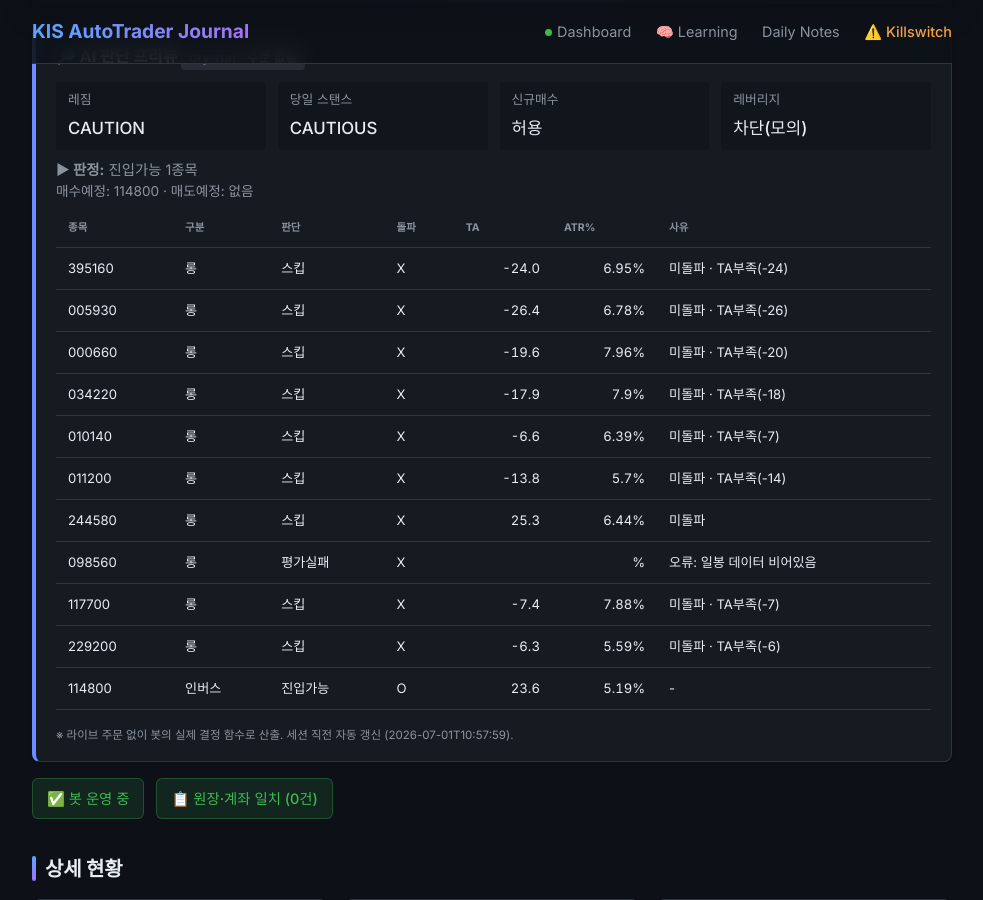
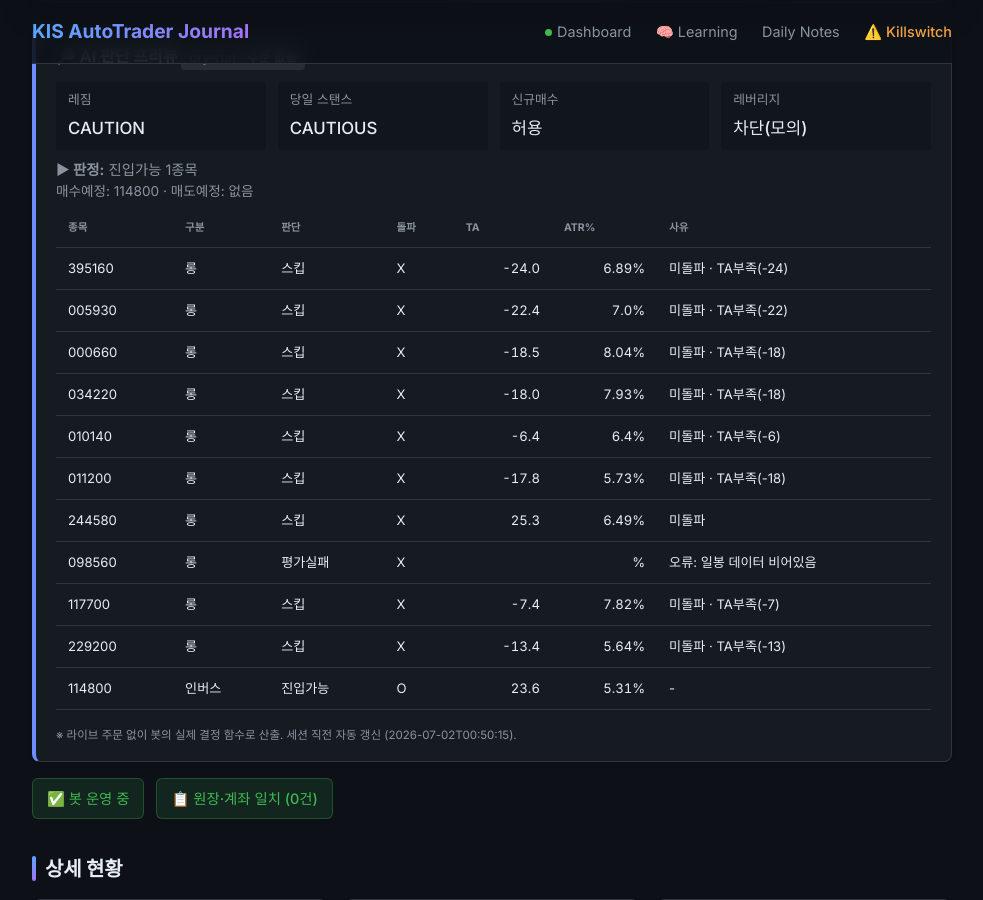
Before and after one commit to BudongJW/kis-trading-journal, a Jekyll site: the page built from index.html, in a window 1280 px wide and 900 px high, scrolled down 351 px. Shown: the whole window, without its empty margins (148-1131 px from the left). Built offline with Jekyll 4.4.1, drawn with Linux system fonts in a browser that asks for light colours; nearby versions of some CDN libraries.

Commit message:
auto: dry-run preview 07-01 15:51Z

```diff
--- a/_data/dry_run.json
+++ b/_data/dry_run.json
@@ -1,5 +1,5 @@
 {
-  "generated_at": "2026-07-01T10:57:59",
+  "generated_at": "2026-07-02T00:50:15",
   "mode": "DRY-RUN (읽기 전용, 주문 없음)",
   "market": {
     "regime": "CAUTION",
@@ -25,7 +25,7 @@
     {
       "symbol": "114800",
       "qty": 276,
-      "price": 934,
+      "price": 927,
       "would_sell": false,
       "reason": ""
     }
@@ -37,7 +37,7 @@
       "decision": "스킵",
       "breakout": false,
       "ta": -24.0,
-      "atr_pct": 6.95,
+      "atr_pct": 6.89,
       "fee_gate_ok": true,
       "why_skip": "미돌파 · TA부족(-24)"
     },
@@ -46,28 +46,28 @@
       "type": "롱",
       "decision": "스킵",
       "breakout": false,
-      "ta": -26.4,
-      "atr_pct": 6.78,
+      "ta": -22.4,
+      "atr_pct": 7.0,
       "fee_gate_ok": true,
-      "why_skip": "미돌파 · TA부족(-26)"
+      "why_skip": "미돌파 · TA부족(-22)"
     },
     {
       "symbol": "000660",
       "type": "롱",
       "decision": "스킵",
       "breakout": false,
-      "ta": -19.6,
-      "atr_pct": 7.96,
+      "ta": -18.5,
+      "atr_pct": 8.04,
       "fee_gate_ok": true,
-      "why_skip": "미돌파 · TA부족(-20)"
+      "why_skip": "미돌파 · TA부족(-18)"
     },
     {
       "symbol": "034220",
       "type": "롱",
       "decision": "스킵",
       "breakout": false,
-      "ta": -17.9,
-      "atr_pct": 7.9,
+      "ta": -18.0,
+      "atr_pct": 7.93,
       "fee_gate_ok": true,
       "why_skip": "미돌파 · TA부족(-18)"
     },
@@ -76,20 +76,20 @@
       "type": "롱",
       "decision": "스킵",
       "breakout": false,
-      "ta": -6.6,
-      "atr_pct": 6.39,
+      "ta": -6.4,
+      "atr_pct": 6.4,
       "fee_gate_ok": true,
-      "why_skip": "미돌파 · TA부족(-7)"
+      "why_skip": "미돌파 · TA부족(-6)"
     },
     {
       "symbol": "011200",
       "type": "롱",
       "decision": "스킵",
       "breakout": false,
-      "ta": -13.8,
-      "atr_pct": 5.7,
+      "ta": -17.8,
+      "atr_pct": 5.73,
       "fee_gate_ok": true,
-      "why_skip": "미돌파 · TA부족(-14)"
+      "why_skip": "미돌파 · TA부족(-18)"
     },
     {
       "symbol": "244580",
@@ -97,7 +97,7 @@
       "decision": "스킵",
       "breakout": false,
       "ta": 25.3,
-      "atr_pct": 6.44,
+      "atr_pct": 6.49,
       "fee_gate_ok": true,
       "why_skip": "미돌파"
     },
@@ -113,7 +113,7 @@
       "decision": "스킵",
       "breakout": false,
       "ta": -7.4,
-      "atr_pct": 7.88,
+      "atr_pct": 7.82,
       "fee_gate_ok": true,
       "why_skip": "미돌파 · TA부족(-7)"
     },
@@ -122,10 +122,10 @@
       "type": "롱",
       "decision": "스킵",
       "breakout": false,
-      "ta": -6.3,
-      "atr_pct": 5.59,
+      "ta": -13.4,
+      "atr_pct": 5.64,
       "fee_gate_ok": true,
-      "why_skip": "미돌파 · TA부족(-6)"
+      "why_skip": "미돌파 · TA부족(-13)"
     },
     {
       "symbol": "114800",
@@ -134,14 +134,14 @@
       "decision": "진입가능",
       "breakout": true,
       "ta": 23.6,
-      "atr_pct": 5.19,
+      "atr_pct": 5.31,
       "fee_gate_ok": true,
       "why_skip": "-"
     }
   ],
   "gap_recovery": {
     "enabled_live": true,
-    "now_kst": "10:58",
+    "now_kst": "00:50",
     "window": "09:00~09:20",
     "candidates": [
       {
@@ -149,7 +149,7 @@
         "name": "KODEX 미국나스닥100TR",
         "decision": "스킵",
         "gap_open_pct": 0.14,
-        "intraday_pct": -3.38,
+        "intraday_pct": -1.71,
         "in_window": false,
         "reason": "촉발 없음(오버나이트=normal≠aggressive_buy)"
       },
@@ -158,7 +158,7 @@
         "name": "삼성전자",
         "decision": "스킵",
         "gap_open_pct": 0.15,
-        "intraday_pct": -4.93,
+        "intraday_pct": -5.98,
         "in_window": false,
         "reason": "촉발 없음(오버나이트=normal≠aggressive_buy)"
       },
@@ -167,7 +167,7 @@
         "name": "SK하이닉스",
         "decision": "스킵",
         "gap_open_pct": 0.57,
-        "intraday_pct": -4.24,
+        "intraday_pct": -3.94,
         "in_window": false,
         "reason": "촉발 없음(오버나이트=normal≠aggressive_buy)"
       },
@@ -176,7 +176,7 @@
         "name": "LG디스플레이",
         "decision": "스킵",
         "gap_open_pct": 1.82,
-        "intraday_pct": -5.28,
+        "intraday_pct": -5.03,
         "in_window": false,
         "reason": "촉발 없음(오버나이트=normal≠aggressive_buy)"
       },
@@ -194,7 +194,7 @@
         "name": "HMM",
         "decision": "스킵",
         "gap_open_pct": 1.56,
-        "intraday_pct": -1.69,
+        "intraday_pct": -1.27,
         "in_window": false,
         "reason": "촉발 없음(오버나이트=normal≠aggressive_buy)"
       },
@@ -203,7 +203,7 @@
         "name": "KODEX 바이오",
         "decision": "스킵",
         "gap_open_pct": 1.34,
-        "intraday_pct": 0.58,
+        "intraday_pct": -0.16,
         "in_window": false,
         "reason": "촉발 없음(오버나이트=normal≠aggressive_buy)"
       },
@@ -221,7 +221,7 @@
         "name": "KODEX 철강",
         "decision": "스킵",
         "gap_open_pct": 2.06,
-        "intraday_pct": 2.62,
+        "intraday_pct": 3.37,
         "in_window": false,
         "reason": "촉발 없음(오버나이트=normal≠aggressive_buy)"
       },
@@ -230,7 +230,7 @@
         "name": "KODEX KOSDAQ150",
         "decision": "스킵",
         "gap_open_pct": 0.21,
-        "intraday_pct": 1.14,
+        "intraday_pct": 0.15,
         "in_window": false,
         "reason": "촉발 없음(오버나이트=normal≠aggressive_buy)"
       }
@@ -251,9 +251,9 @@
       "type": "long",
       "decision": "스킵",
       "breakout": true,
-      "ta": -3.4,
-      "atr_pct": 1.63,
-      "why_skip": "TA부족(-3)"
+      "ta": 6.1,
+      "atr_pct": 1.44,
+      "why_skip": "TA부족(+6)"
     },
     {
       "symbol": "XLF",
@@ -266,36 +266,36 @@
       "type": "inverse",
       "decision": "스킵",
       "breakout": false,
-      "ta": 8.7,
-      "atr_pct": 1.36,
-      "why_skip": "미돌파 · TA부족(+9)"
+      "ta": 11.1,
+      "atr_pct": 1.2,
+      "why_skip": "미돌파 · TA부족(+11)"
     },
     {
       "symbol": "PSQ",
       "type": "inverse",
       "decision": "스킵",
       "breakout": false,
-      "ta": 9.2,
-      "atr_pct": 2.33,
-      "why_skip": "미돌파 · TA부족(+9)"
+      "ta": 11.4,
+      "atr_pct": 2.0,
+      "why_skip": "미돌파 · TA부족(+11)"
     },
     {
       "symbol": "TLT",
       "type": "defensive",
       "decision": "스킵",
       "breakout": false,
-      "ta": 8.9,
+      "ta": 15.9,
       "atr_pct": 0.57,
-      "why_skip": "미돌파 · TA부족(+9) · 수수료게이트"
+      "why_skip": "미돌파 · 수수료게이트"
     },
     {
       "symbol": "SHY",
       "type": "defensive",
       "decision": "스킵",
       "breakout": false,
-      "ta": -1.9,
+      "ta": 1.3,
       "atr_pct": 0.09,
-      "why_skip": "미돌파 · TA부족(-2) · 수수료게이트"
+      "why_skip": "미돌파 · TA부족(+1) · 수수료게이트"
     }
   ],
   "us_summary": {
```
